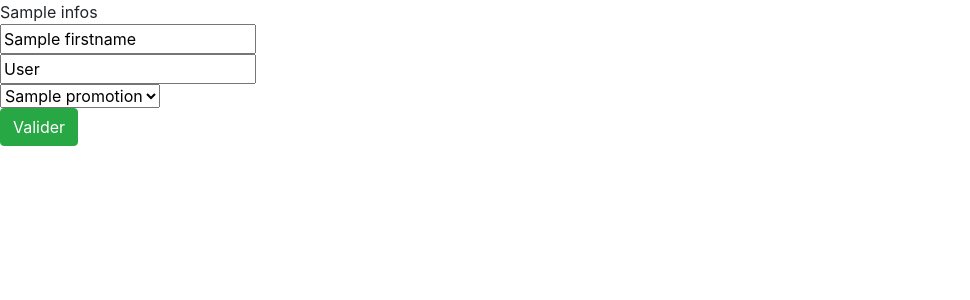
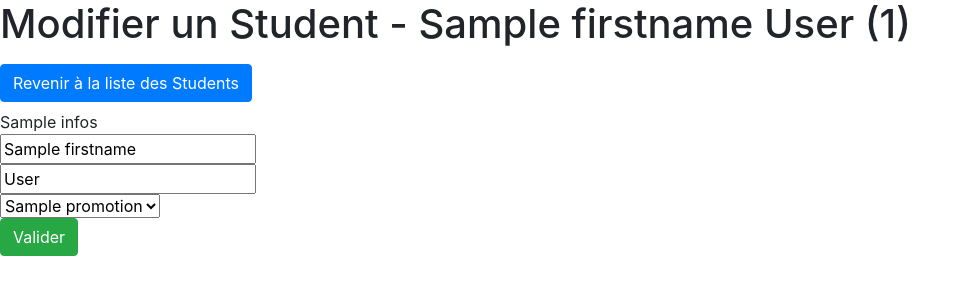
Before and after one commit to jibundeyare/src-php, a PHP site: template templates/student-edit.html.twig in a window 1280 px wide. Shown: the top 300 px of the page, without its empty margins (0-970 px from the left). Run offline with PHP 8.4, Linux system fonts and the light colour scheme; the template is opened without the code that fills it: most values are stand-ins (such as "Sample title", 1, 10 or a date in 2020); some libraries are stand-ins or nearby versions.

Commit message:
Improve code

```diff
--- a/templates/student-edit.html.twig
+++ b/templates/student-edit.html.twig
@@ -1,8 +1,14 @@
 {% extends 'base.html.twig' %}
 
-{% block title %}Student edit - {{ student.firstname }} {{ student.lastname }} ({{ student.id }}){% endblock %}
+{% block title %}Modifier un Student - {{ student.firstname }} {{ student.lastname }} ({{ student.id }}){% endblock %}
 
 {% block body %}
+<h1>Modifier un Student - {{ student.firstname }} {{ student.lastname }} ({{ student.id }})</h1>
+
+<div>
+    <a class="btn btn-primary mt-2 mb-2" href="/students.php">Revenir à la liste des Students</a>
+</div>
+
 {% if infos %}
 <div class="">
     {{ infos }}
```
Also changed, not shown: templates/students.html.twig (+3 -4 lines).
